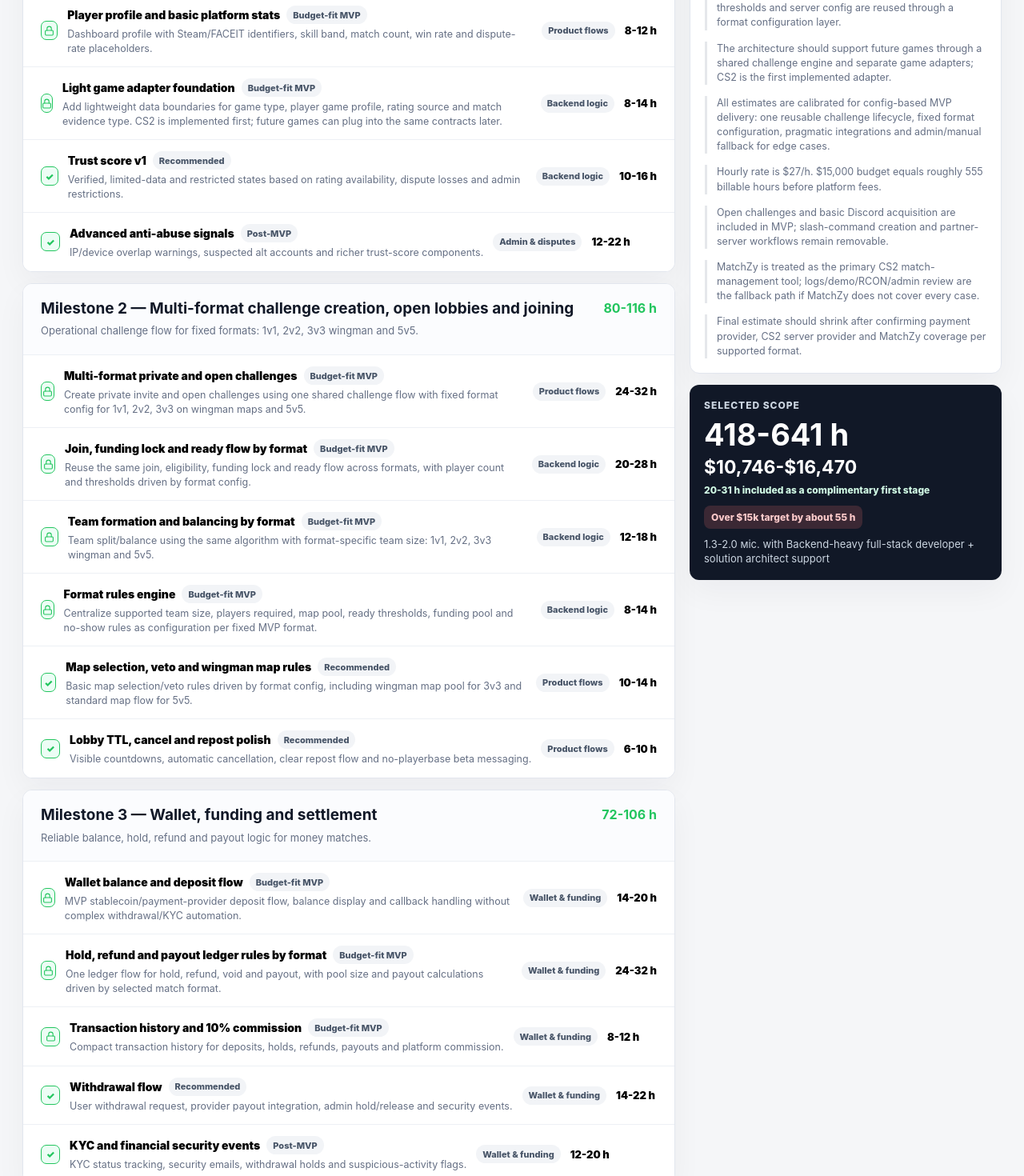
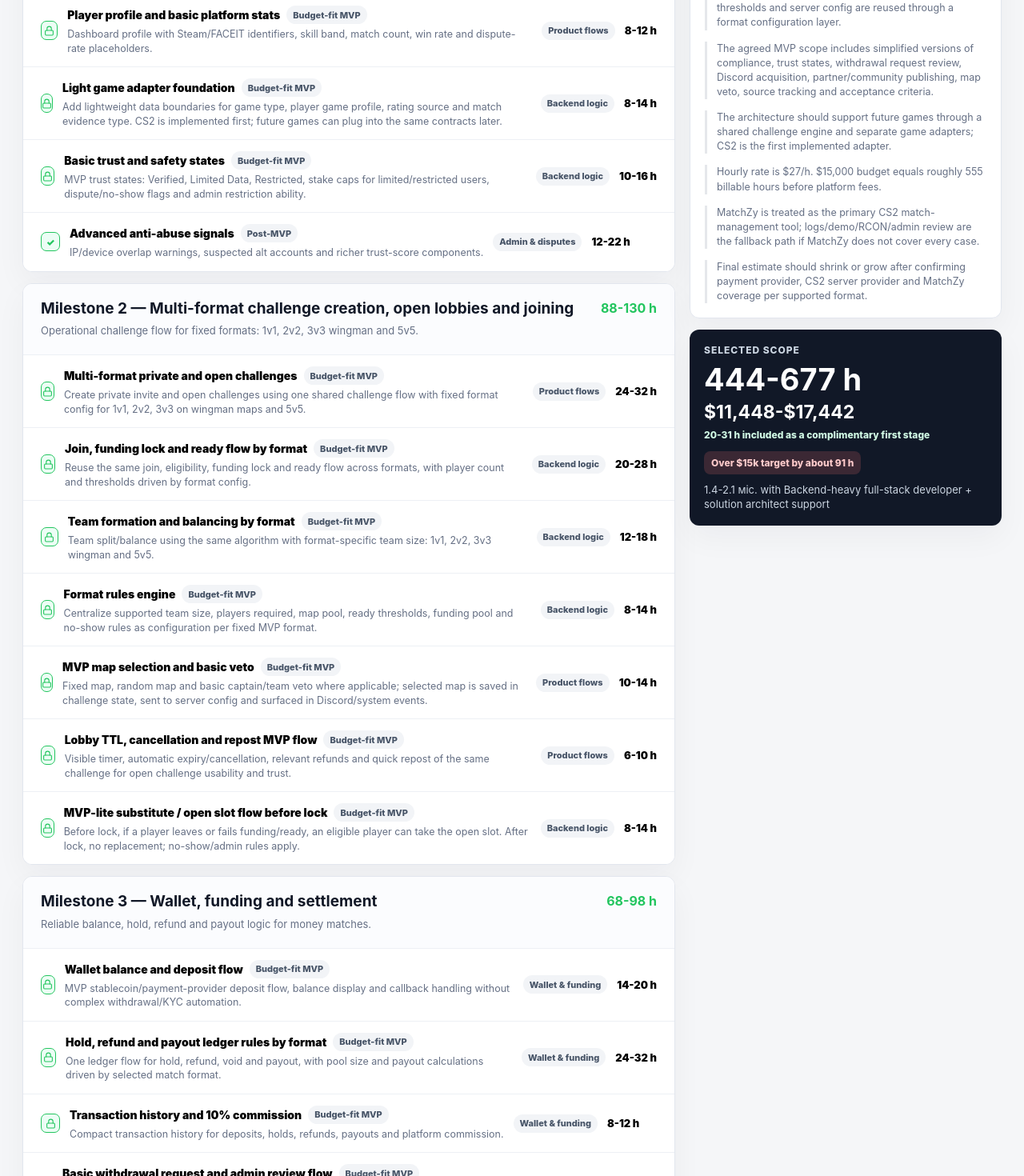
Before and after one commit to koitechs/versusarena-scope-calculator, a React (Vite) app: page / in a window 1280 px wide. Shown: the part 1330-2800 px from the top of the page at 80% size. Built offline with nearby package versions, Linux system fonts and the light colour scheme.

Commit message:
Update agreed MVP scope from client comments

```diff
--- a/src/data/demoConfig.ts
+++ b/src/data/demoConfig.ts
@@ -156,12 +156,12 @@ export const demoConfig: CalculatorConfig = {
         {
           "id": "m1-rating-lookup",
           "title": "FACEIT lookup and Premier fallback",
-          "description": "Find FACEIT by Steam ID where possible, support manual fallback, store one active skill band and reliability flag.",
+          "description": "FACEIT lookup by Steam ID where possible, manual FACEIT linking fallback, Premier data only if reliable source is available, and Limited Data state if external rating is unavailable.",
           "category": "backend",
           "priority": "required",
           "estimate": {
-            "min": 12,
-            "max": 18
+            "min": 14,
+            "max": 20
           }
         },
         {
@@ -188,10 +188,10 @@ export const demoConfig: CalculatorConfig = {
         },
         {
           "id": "m1-trust-score-v1",
-          "title": "Trust score v1",
-          "description": "Verified, limited-data and restricted states based on rating availability, dispute losses and admin restrictions.",
+          "title": "Basic trust and safety states",
+          "description": "MVP trust states: Verified, Limited Data, Restricted, stake caps for limited/restricted users, dispute/no-show flags and admin restriction ability.",
           "category": "backend",
-          "priority": "recommended",
+          "priority": "required",
           "estimate": {
             "min": 10,
             "max": 16
@@ -264,10 +264,10 @@ export const demoConfig: CalculatorConfig = {
         },
         {
           "id": "m2-map-veto",
-          "title": "Map selection, veto and wingman map rules",
-          "description": "Basic map selection/veto rules driven by format config, including wingman map pool for 3v3 and standard map flow for 5v5.",
+          "title": "MVP map selection and basic veto",
+          "description": "Fixed map, random map and basic captain/team veto where applicable; selected map is saved in challenge state, sent to server config and surfaced in Discord/system events.",
           "category": "product",
-          "priority": "recommended",
+          "priority": "required",
           "estimate": {
             "min": 10,
             "max": 14
@@ -276,15 +276,26 @@ export const demoConfig: CalculatorConfig = {
         },
         {
           "id": "m2-repost-ttl-polish",
-          "title": "Lobby TTL, cancel and repost polish",
-          "description": "Visible countdowns, automatic cancellation, clear repost flow and no-playerbase beta messaging.",
+          "title": "Lobby TTL, cancellation and repost MVP flow",
+          "description": "Visible timer, automatic expiry/cancellation, relevant refunds and quick repost of the same challenge for open challenge usability and trust.",
           "category": "product",
-          "priority": "recommended",
+          "priority": "required",
           "estimate": {
             "min": 6,
             "max": 10
           },
           "consequence": "Core cancellation works, but the open-lobby UX is less polished for first-community acquisition."
+        },
+        {
+          "id": "m2-substitute-waitlist-lite",
+          "title": "MVP-lite substitute / open slot flow before lock",
+          "description": "Before lock, if a player leaves or fails funding/ready, an eligible player can take the open slot. After lock, no replacement; no-show/admin rules apply.",
+          "category": "backend",
+          "priority": "required",
+          "estimate": {
+            "min": 8,
+            "max": 14
+          }
         }
       ],
       "risks": [
@@ -332,25 +343,25 @@ export const demoConfig: CalculatorConfig = {
         },
         {
           "id": "m3-withdrawals",
-          "title": "Withdrawal flow",
-          "description": "User withdrawal request, provider payout integration, admin hold/release and security events.",
+          "title": "Basic withdrawal request and admin review flow",
+          "description": "User can request withdrawal to external wallet/provider; admin can approve, reject or hold; action is recorded in audit log. Full withdrawal automation stays post-MVP.",
           "category": "wallet",
-          "priority": "recommended",
+          "priority": "required",
           "estimate": {
-            "min": 14,
-            "max": 22
+            "min": 10,
+            "max": 16
           },
           "consequence": "MVP can validate funded gameplay, but cash-out operations may need to be handled manually or delayed."
         },
         {
           "id": "m3-kyc-security-events",
-          "title": "KYC and financial security events",
-          "description": "KYC status tracking, security emails, withdrawal holds and suspicious-activity flags.",
+          "title": "Basic compliance and payment safety layer",
+          "description": "18+ confirmation, country/geo restriction, Terms & Rules acceptance before funding, KYC trigger before withdrawal/threshold, admin withdrawal hold/account freeze and provider/risk status in admin.",
           "category": "wallet",
-          "priority": "optional",
+          "priority": "required",
           "estimate": {
             "min": 12,
-            "max": 20
+            "max": 18
           },
           "consequence": "Financial compliance operations stay basic and may require manual operational controls."
         }
@@ -365,43 +376,43 @@ export const demoConfig: CalculatorConfig = {
         {
           "id": "m4-discord-open-challenge-publishing",
           "title": "Discord open challenge publishing",
-          "description": "Post open 1v1, 2v2, 3v3 wingman and 5v5 challenges into Discord with fill status and deep links to join/fund in the web app. Keeps status sync lightweight for MVP.",
+          "description": "Publish challenge cards for 1v1, 2v2, 3v3 wingman and 5v5 with format, map, region, entry/prize pool, slots filled, skill/trust status, challenge status and deep links.",
           "category": "discord",
           "priority": "required",
           "estimate": {
-            "min": 9,
-            "max": 13
+            "min": 14,
+            "max": 22
           }
         },
         {
           "id": "m4-discord-dm-notifications",
           "title": "Discord DM notifications",
-          "description": "Basic DMs for match ready, server info, ready-check countdown, result captured and dispute opened.",
+          "description": "DM/system notifications for key events: funds locked, teams formed, veto started/completed, ready check, server ready, match live, result captured, dispute opened and payout/refund status.",
           "category": "discord",
           "priority": "required",
           "estimate": {
-            "min": 7,
-            "max": 11
+            "min": 8,
+            "max": 12
           }
         },
         {
           "id": "m4-slash-command-create",
-          "title": "Slash command challenge creation",
-          "description": "Create a supported-format challenge from a Discord slash command and continue detailed setup/funding in the web app.",
+          "title": "MVP-lite slash command draft flow",
+          "description": "Slash command creates a draft or opens a pre-filled web flow; final setup and funding stay in the web app.",
           "category": "discord",
-          "priority": "recommended",
+          "priority": "required",
           "estimate": {
-            "min": 8,
-            "max": 14
+            "min": 6,
+            "max": 10
           },
           "consequence": "Discord still drives traffic, but challenge creation starts in the web app."
         },
         {
           "id": "m4-partner-community-servers",
           "title": "Partner community server publishing",
-          "description": "Light partner-server publishing with manual setup per server and basic tracking.",
+          "description": "Publish challenge cards into pre-connected partner/community servers where the bot is installed, with lightweight source tracking by server/channel/post for future revenue-share analysis.",
           "category": "discord",
-          "priority": "optional",
+          "priority": "required",
           "estimate": {
             "min": 10,
             "max": 16
@@ -441,12 +452,12 @@ export const demoConfig: CalculatorConfig = {
         {
           "id": "m5-result-logs-demo-fallback",
           "title": "Result, logs, demo and fallback evidence across formats",
-          "description": "Store score, match logs/demo links and fallback evidence through one evidence model reused across supported formats.",
+          "description": "Store result/score, server logs where available, demo/log references where available, server state evidence, challenge timeline and admin fallback if automatic result capture is unclear. Evidence retention assumption to be agreed, e.g. 90 days.",
           "category": "cs2",
           "priority": "required",
           "estimate": {
-            "min": 13,
-            "max": 20
+            "min": 16,
+            "max": 24
           }
         },
         {
@@ -484,34 +495,34 @@ export const demoConfig: CalculatorConfig = {
         {
           "id": "m6-dispute-window",
           "title": "Result finalization and dispute window",
-          "description": "30-minute dispute window, payout hold on dispute, countdown and automatic payout when no dispute is opened.",
+          "description": "Result finalization, dispute window and structured dispute form with reason, description, accused player if relevant, approximate round/time and payout hold while dispute is open.",
           "category": "admin",
           "priority": "required",
           "estimate": {
-            "min": 10,
-            "max": 14
+            "min": 12,
+            "max": 16
           }
         },
         {
           "id": "m6-admin-challenge-actions",
           "title": "Admin challenge and dispute actions",
-          "description": "Admin can inspect players, ratings, funding, format, server evidence, result and dispute state, then cancel/refund/resolve within MVP rules.",
+          "description": "Admin can review challenge-level and player-level risk: players, ratings, funds, evidence, history, block/unblock, restrict joining, stake cap, withdrawal hold, trust status and notes/reasons.",
           "category": "admin",
           "priority": "required",
           "estimate": {
-            "min": 16,
-            "max": 24
+            "min": 22,
+            "max": 32
           }
         },
         {
           "id": "m6-audit-timeline",
           "title": "Challenge timeline and audit log",
-          "description": "Timeline of state transitions and append-only admin action log with reason fields.",
+          "description": "Challenge timeline plus audit log for money/admin actions with who, what, when and why.",
           "category": "admin",
           "priority": "required",
           "estimate": {
-            "min": 5,
-            "max": 8
+            "min": 6,
+            "max": 10
           }
         },
         {
@@ -549,12 +560,12 @@ export const demoConfig: CalculatorConfig = {
         {
           "id": "m7-qa-deployment-handoff",
           "title": "QA, deployment and handoff for supported formats",
-          "description": "Smoke/regression QA for the shared lifecycle across 1v1, 2v2, 3v3 wingman and 5v5, plus staging/prod deploy and handoff checklist.",
+          "description": "Acceptance testing for each supported format through create, join, fund, ready, map confirmation/veto, server info, result/dispute and payout/refund; staging/prod deployment, env docs, basic error logs, DB backup approach and handoff checklist.",
           "category": "qa",
           "priority": "required",
           "estimate": {
-            "min": 18,
-            "max": 26
+            "min": 22,
+            "max": 32
           }
         },
         {
@@ -588,12 +599,11 @@ export const demoConfig: CalculatorConfig = {
     "Milestone 0 is complimentary/free and does not count toward the paid budget.",
     "Supported MVP formats are fixed: 1v1, 2v2, 3v3 on wingman maps and 5v5. 4v4 and arbitrary/custom player counts are excluded.",
     "1v1, 2v2, 3v3 and 5v5 are not treated as four separate products; player count, team size, map pool, ready thresholds and server config are reused through a format configuration layer.",
+    "The agreed MVP scope includes simplified versions of compliance, trust states, withdrawal request review, Discord acquisition, partner/community publishing, map veto, source tracking and acceptance criteria.",
     "The architecture should support future games through a shared challenge engine and separate game adapters; CS2 is the first implemented adapter.",
-    "All estimates are calibrated for config-based MVP delivery: one reusable challenge lifecycle, fixed format configuration, pragmatic integrations and admin/manual fallback for edge cases.",
     "Hourly rate is $27/h. $15,000 budget equals roughly 555 billable hours before platform fees.",
-    "Open challenges and basic Discord acquisition are included in MVP; slash-command creation and partner-server workflows remain removable.",
     "MatchZy is treated as the primary CS2 match-management tool; logs/demo/RCON/admin review are the fallback path if MatchZy does not cover every case.",
-    "Final estimate should shrink after confirming payment provider, CS2 server provider and MatchZy coverage per supported format."
+    "Final estimate should shrink or grow after confirming payment provider, CS2 server provider and MatchZy coverage per supported format."
   ],
   "nextQuestions": [
     "Should 1v1 and 2v2 use wingman maps only, or can they also use selected standard maps?",
```
Also changed, not shown: 1 other file (tests, documents, lock files or other folders).
